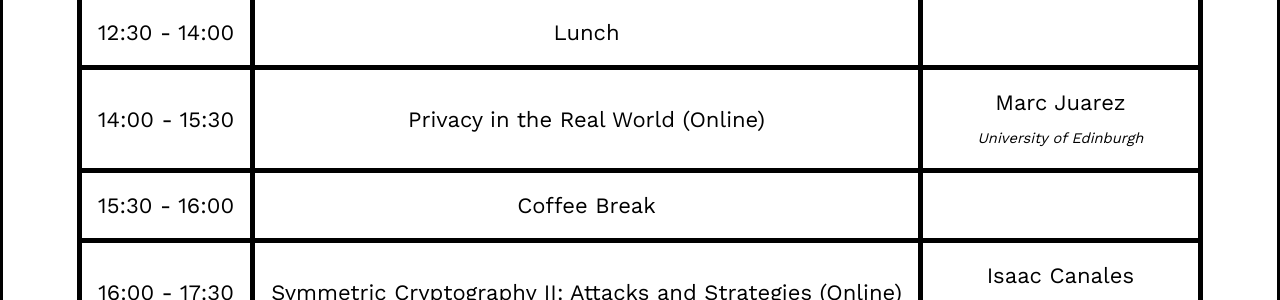
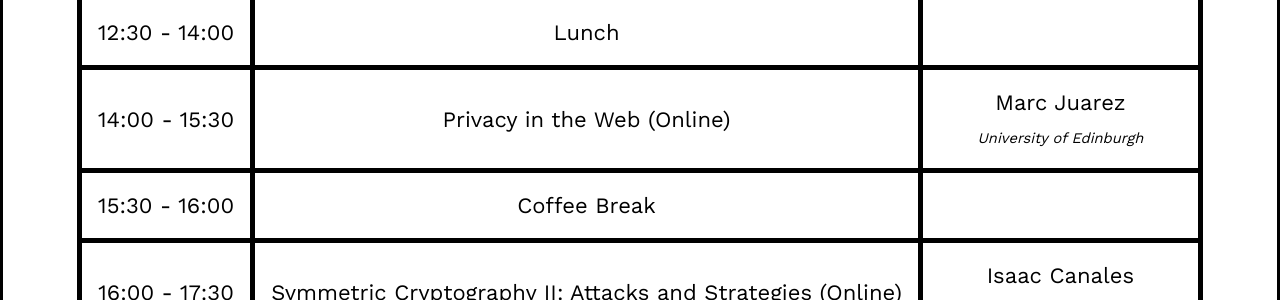
Before and after one commit to Latin-American-Cryptographers/inca-crypto, a Jekyll site: the page built from 2023.html, in a window 1280 px wide and 900 px high, scrolled down 1925 px. Shown: the part 299-599 px from the top of the window. Built offline with Jekyll 4.4.1, drawn with Linux system fonts in a browser that asks for light colours.

Commit message:
Other Update

```diff
--- a/2023.html
+++ b/2023.html
@@ -124,7 +124,7 @@ tags: menu
     </tr>
     <tr>
         <td>14:00 - 15:30</td>
-        <td>Privacy in the Real World (Online)</td>
+        <td>Privacy in the Web (Online)</td>
         <td>Marc Juarez <br>
             <i id="small">University of Edinburgh</i>
 	      </td>
```
